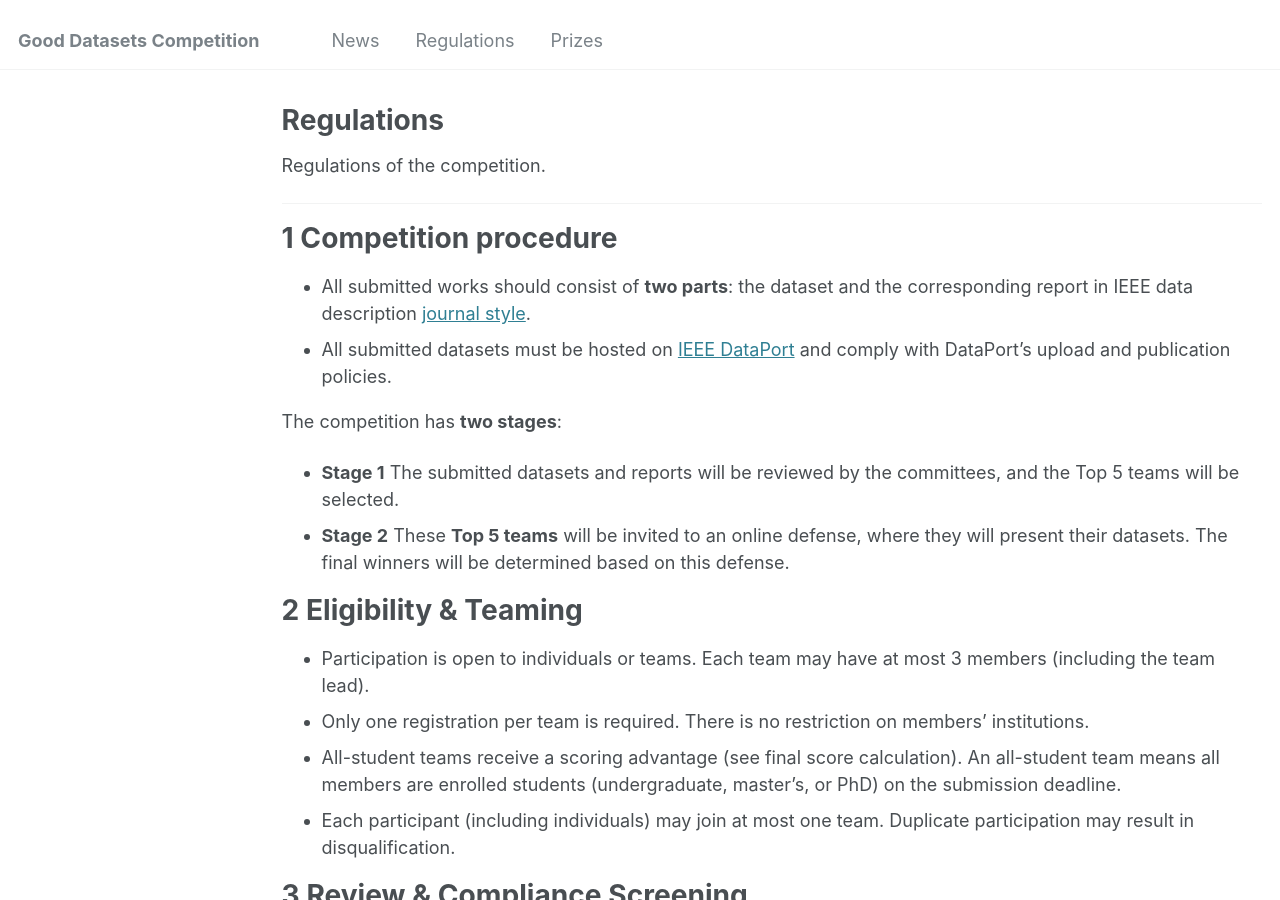
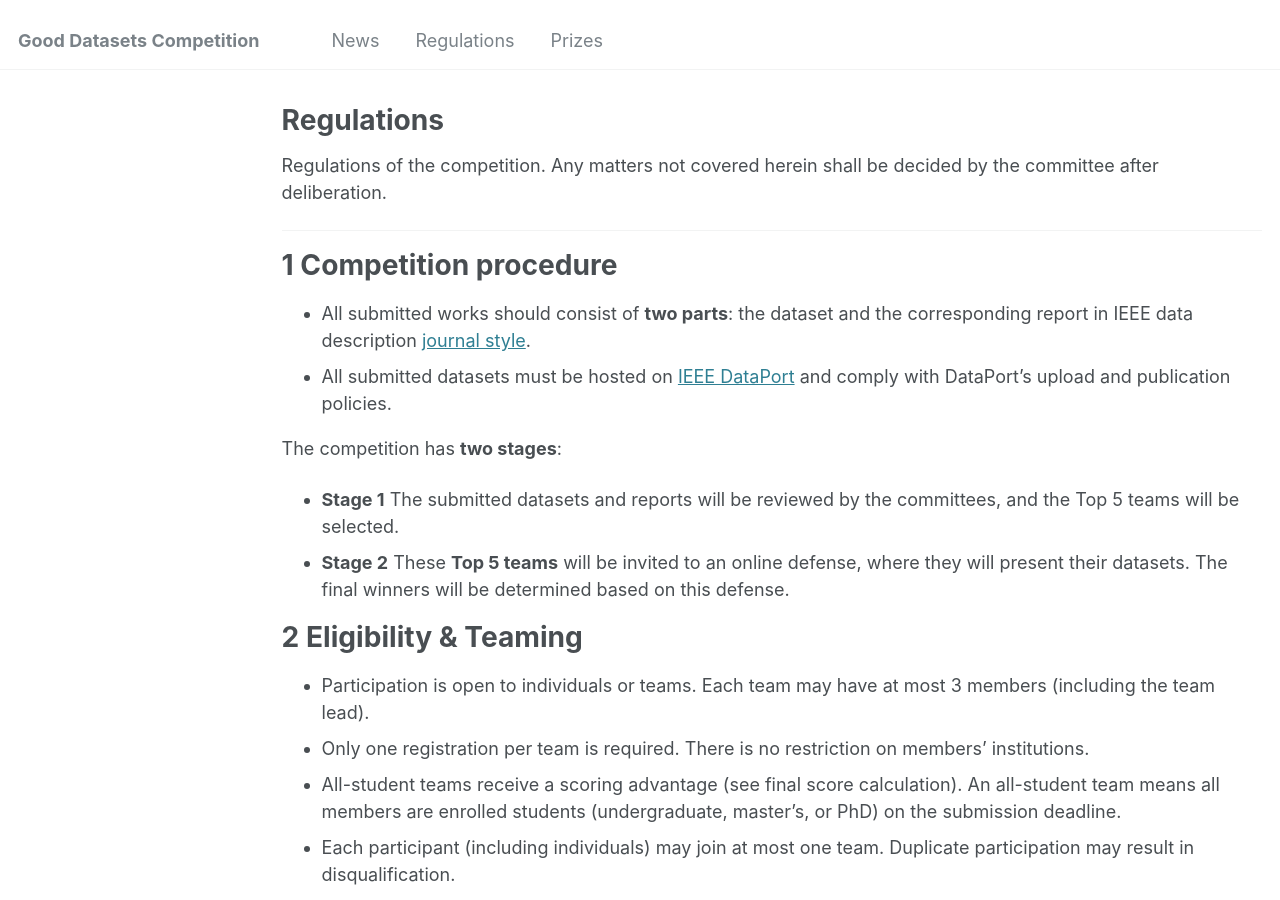
Before and after one commit to dpPEScomp/pesdpcompetition.github.io, a Jekyll site: the page built from _pages/Regulations.md, in a window 1280 px wide and 900 px high. Built offline with Jekyll 4.4.1, drawn with Linux system fonts in a browser that asks for light colours.

Commit message:
Update Regulations.md

```diff
--- a/_pages/Regulations.md
+++ b/_pages/Regulations.md
@@ -4,7 +4,7 @@ title: "Regulations"
 permalink: /regulations/
 author_profile: false
 ---
-Regulations of the competition.
+Regulations of the competition. Any matters not covered herein shall be decided by the committee after deliberation.
 
 ---
 # 1 Competition procedure
```
